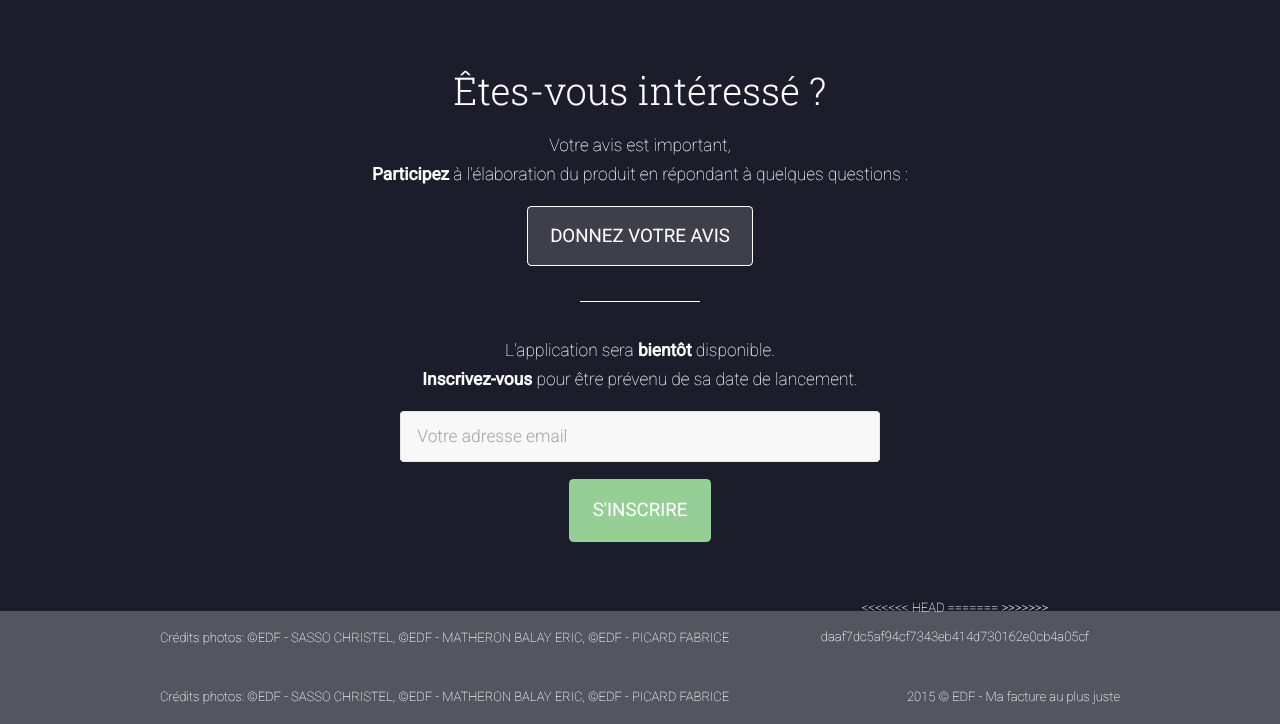
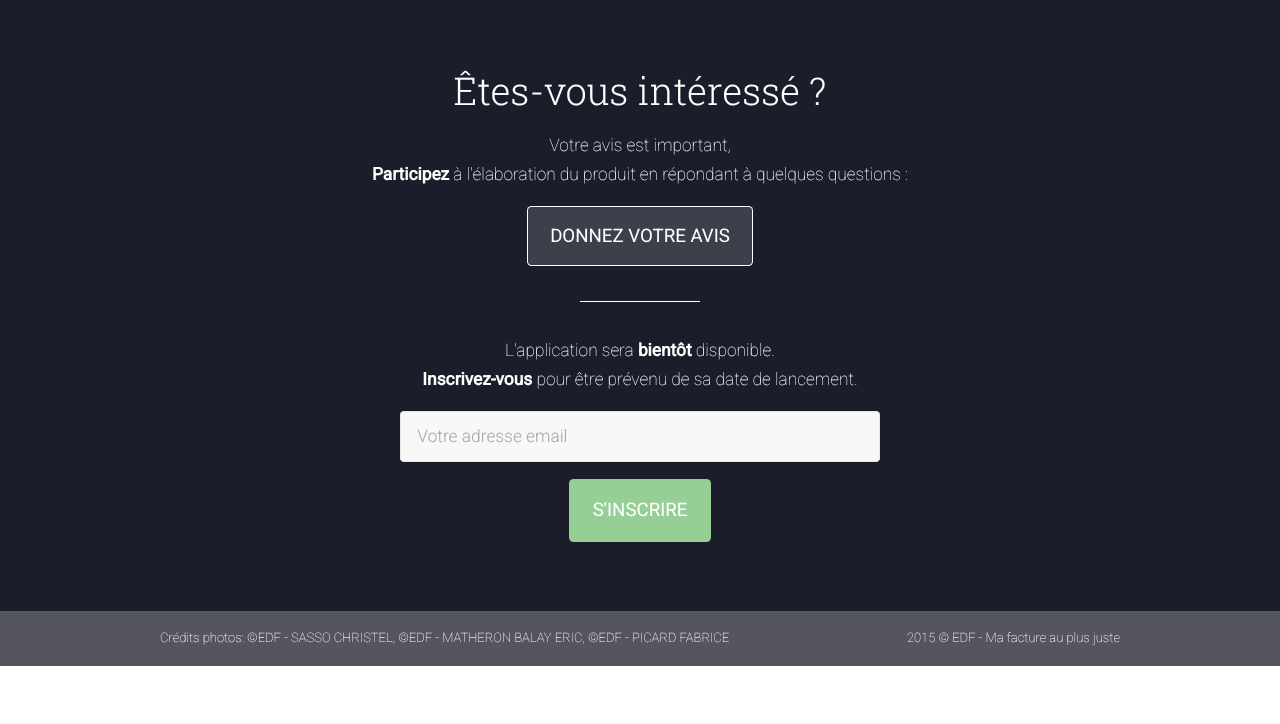
Before and after one commit to nicolaschengdev/sorobanapp, a PHP site: page / in a window 1280 px wide. Shown: the part 3537-4261 px from the top of the page. After the commit the page ends 4203 px from the top, so only its background shows below. Run offline with PHP 8.4, Linux system fonts and the light colour scheme; some libraries are stand-ins or nearby versions; some web fonts are replaced.

Commit message:
quickfix

```diff
--- a/assets/js/main.js
+++ b/assets/js/main_2.js
@@ -103,16 +103,11 @@
 		    currentPageUrl = this.href.toString().toLowerCase();
 		}
 
-		console.log(currentPageUrl);
 		currentPageUrl = currentPageUrl.replace('#inscrivez-vous', '');
-		console.log(currentPageUrl);
 		currentPageUrl = currentPageUrl.replace('http://', '');
 		currentPageUrl = currentPageUrl.replace('ma-facture-au-plus-juste.fr', '');
 		currentPageUrl = currentPageUrl.replace('/?', '');
 		currentPageUrl = currentPageUrl.replace('?', '');
-		console.log(currentPageUrl);
-
-		currentPageUrl = 'ref=niko';
 
 		var ref = currentPageUrl.split('=');
 		if (ref && ref.length > 0) {
@@ -120,13 +115,8 @@
 
 			var typeform_href = $('.typeform-share').attr('href');
 
-			console.log('typeform_href', typeform_href);
-
 			if (typeform_href) {
 				typeform_href = typeform_href.replace('ref=null', 'ref=' + ref);
-
-				console.log(typeform_href);
-
 				$('.typeform-share').attr('href', typeform_href);
 
 			}
--- a/index.php
+++ b/index.php
@@ -378,12 +378,9 @@ if (isset($_GET['ref'])) {
 	<section id="footer">
 		<div class="container">
 			<div class="row">
-<<<<<<< HEAD
+
 				<div class="8u 12u(narrow) imprint">Crédits photos: &copy;EDF - SASSO CHRISTEL, &copy;EDF - MATHERON BALAY ERIC, &copy;EDF - PICARD FABRICE</div>
-=======
-				<div class="8u 12u(narrow) imprint">
-					Crédits photos: &copy;EDF - SASSO CHRISTEL, &copy;EDF - MATHERON BALAY ERIC, &copy;EDF - PICARD FABRICE</div>
->>>>>>> daaf7dc5af94cf7343eb414d730162e0cb4a05cf
+
 				<div class="4u 12u(narrow) copyright">2015 &copy; EDF - Ma facture au plus juste</div>
 			</div>
 		</div>
@@ -413,7 +410,7 @@ if (isset($_GET['ref'])) {
 		); ?>;
 	</script>
 
-	<script src="assets/js/main.js"></script>
+	<script src="assets/js/main_2.js"></script>
 
 </body>
 </html>
```
